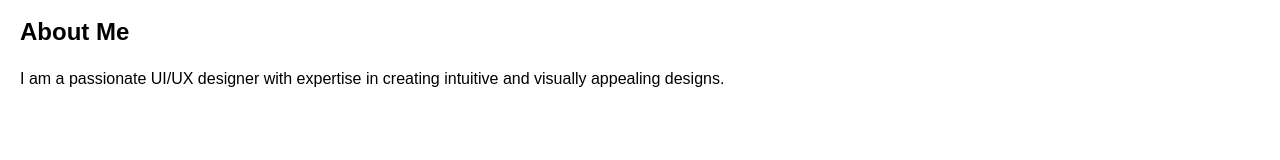
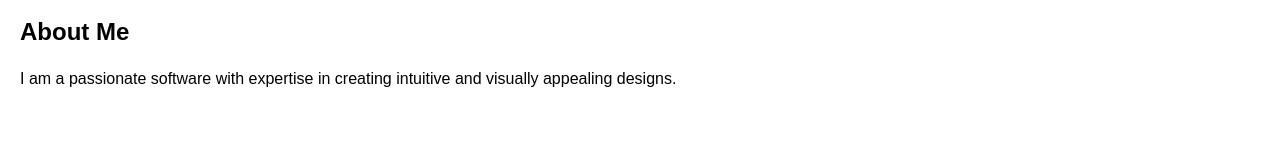
Before and after one commit to SwapnilK14/Landing-page, a plain HTML site: page index.html in a window 1280 px wide. Shown: the part 234-394 px from the top of the page. Drawn offline with Linux system fonts and the light colour scheme.

Commit message:
Update index.html

```diff
--- a/index.html
+++ b/index.html
@@ -13,7 +13,7 @@
     </header>
     <section class="about">
         <h3>About Me</h3>
-        <p>I am a passionate UI/UX designer with expertise in creating intuitive and visually appealing designs.</p>
+        <p>I am a passionate software with expertise in creating intuitive and visually appealing designs.</p>
     </section>
     <section class="portfolio">
         <h3>Portfolio</h3>
```
